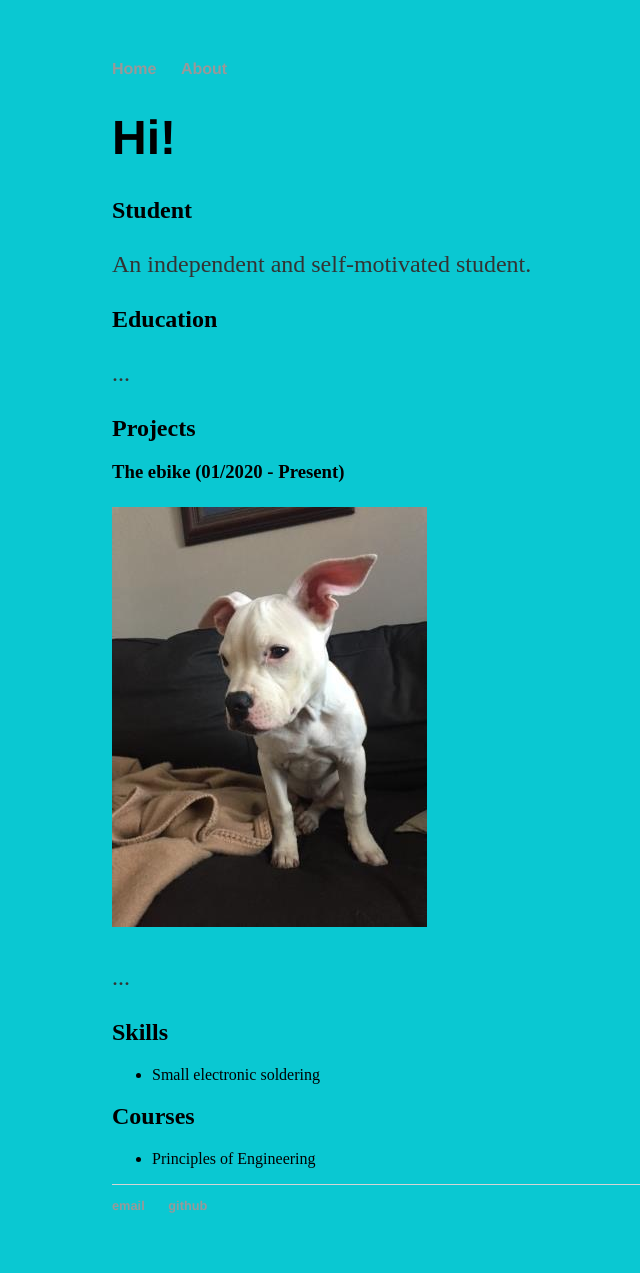
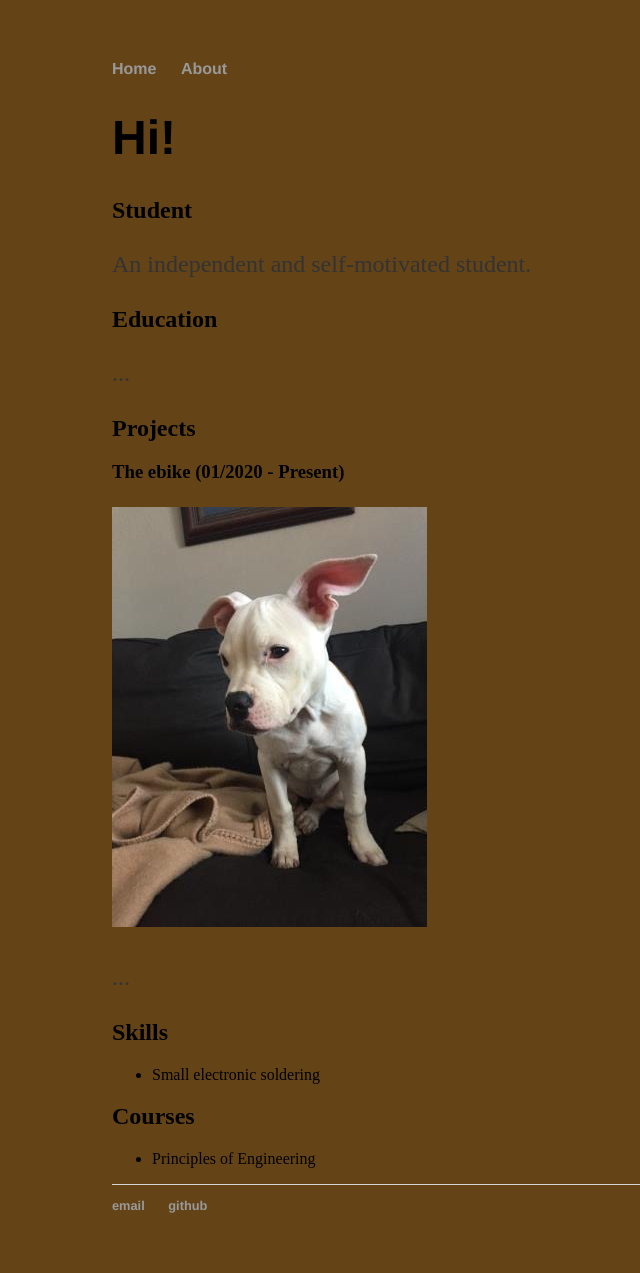
Before and after one commit to kian-mc/kian-mc.github.io, a Jekyll site: the page built from index.html, in a window 1280 px wide. Shown: the whole page, without its empty margins (80-720 px from the left). Built offline with Jekyll 4.4.1, drawn with Linux system fonts in a browser that asks for light colours.

Commit message:
Update main.css

```diff
--- a/css/main.css
+++ b/css/main.css
@@ -1,7 +1,7 @@
 body {
     margin: 60px auto;
     width: 70%;
-    background-color: rgb(10,200,210);
+    background-color: rgb(100,67,23);
 }
 nav ul, footer ul {
     font-family:'Helvetica', 'Arial', 'Sans-Serif';
```
